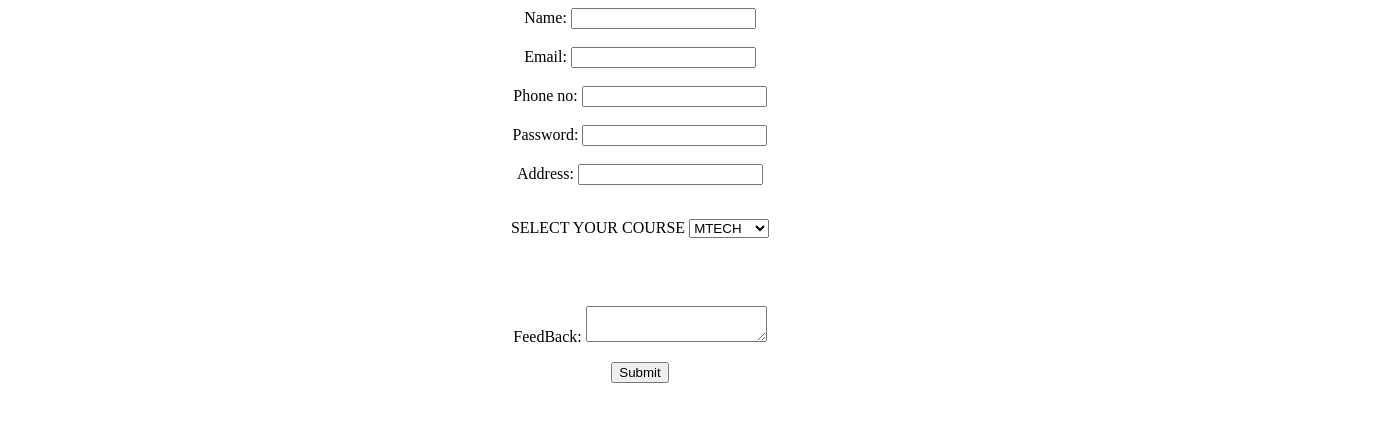
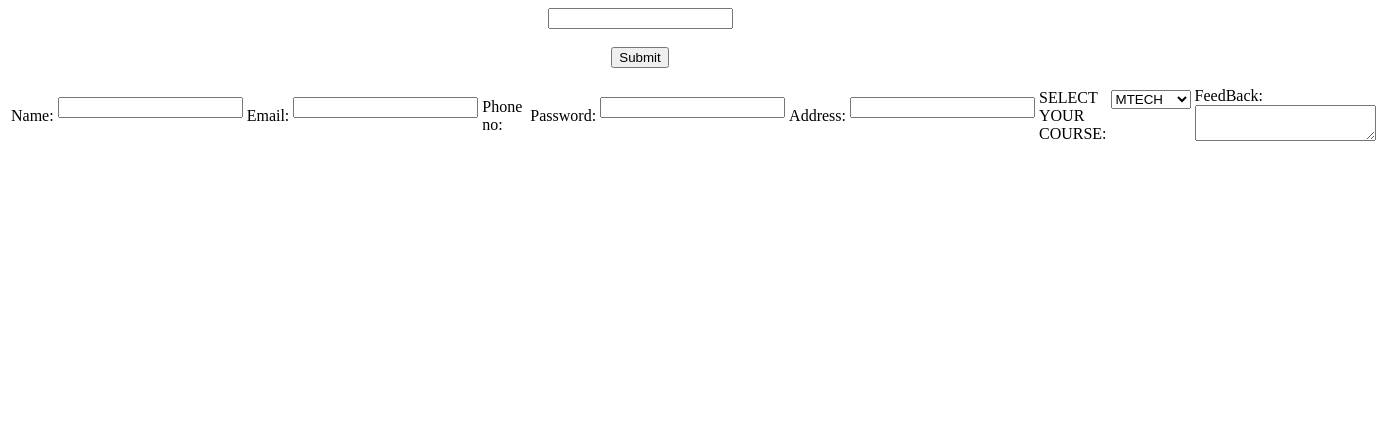
Before and after one commit to rajavelofficial/Full-Stack-Devolop, a plain HTML site: page MCARAJU/index.html in a window 1280 px wide. Shown: the whole page, 1379 px wide, since content can reach past the window. Drawn offline with Linux system fonts and the light colour scheme.

Commit message:
Files are re edited

```diff
--- a/MCARAJU/index.html
+++ b/MCARAJU/index.html
@@ -11,41 +11,42 @@
 <body>
     <form id="myForm" onsubmit="return validateForm()">
         <center>
-        <label for="name">Name:</label>
-        <input type="text" id="name" name="name">
-        <span id="nameError" class="error"></span><br><br>
+            <table>
+        <td><label for="name">Name:</label></td>
+        <td><input type="text" id="name" name="name">
+        <span id="nameError" class="error"></span><br><br></td>
 
-        <label for="email">Email:</label>
-        <input type="email" id="email" name="email">
-        <span id="emailError" class="error"></span><br><br>
+       <td><label for="email">Email:</label></td>
+        <td><input type="email" id="email" name="email">
+        <span id="emailError" class="error"></span><br><br></td>
 
-        <label for="email">Phone no:</label>
-        <input type="number" id="Phone" name="Phone">
-        <span id="emailError" class="error"></span><br><br>
+       <td><label for="email">Phone no:</label></td>
+        <td></td><input type="number" id="Phone" name="Phone">
+        <span id="emailError" class="error"></span><br><br></td>
 
 
-        <label for="email">Password:</label>
-        <input type="text" id="Password" name="Password">
-        <span id="emailError" class="error"></span><br><br>
+       <td><label for="email">Password:</label></td>
+        <td><input type="text" id="Password" name="Password">
+        <span id="emailError" class="error"></span><br><br></td>
 
-        <label for="email">Address:</label>
-        <input type="text" id="Address" name="Address">
-        <span id="emailError" class="error"></span><br><br>
+        <td><label for="email">Address:</label></td>
+        <td><input type="text" id="Address" name="Address">
+        <span id="emailError" class="error"></span><br><br></td>
 
-        <p>SELECT YOUR COURSE
-            <select name="Subject" id="Subject">
+       <td><p>SELECT YOUR COURSE:</td>
+           <td><select name="Subject" id="Subject">
                 <option value="MTECH">MTECH</option>
                 <option value="MCA">MCA</option>
                 <option value="MBA">MBA</option>
                 <option value="M.COM">M.COM</M></option>
                 <option value="validateForm">Validation</option>
             </select>
-        </p><br><br>
-        <p>FeedBack: <textarea name="comment" id="feedback"></textarea></p>
+        </p><br></td>
+       <td><p>FeedBack: <textarea name="comment" id="feedback"></textarea></p></td>
+
+        <input type="submit" value="Submit">
 
 
-
-
-        <input type="submit" value="Submit">
-    </center>
+            </table>
+        </center>
     </form>
```
Also changed, not shown: Ex_2/ex_2.html (deleted, +0 -1 lines), try.html (deleted, +0 -3 lines), MCARAJU/style.css (deleted), README.md (deleted), 1 other file.
